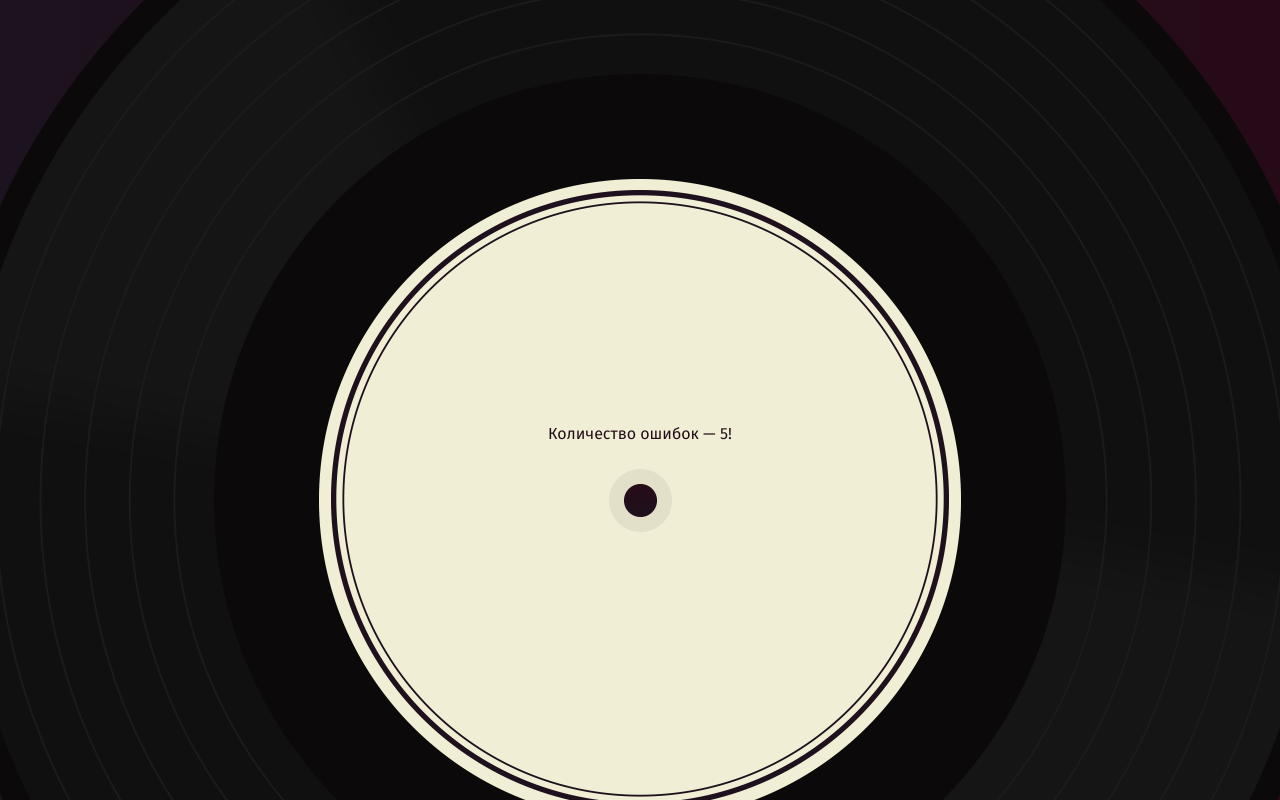
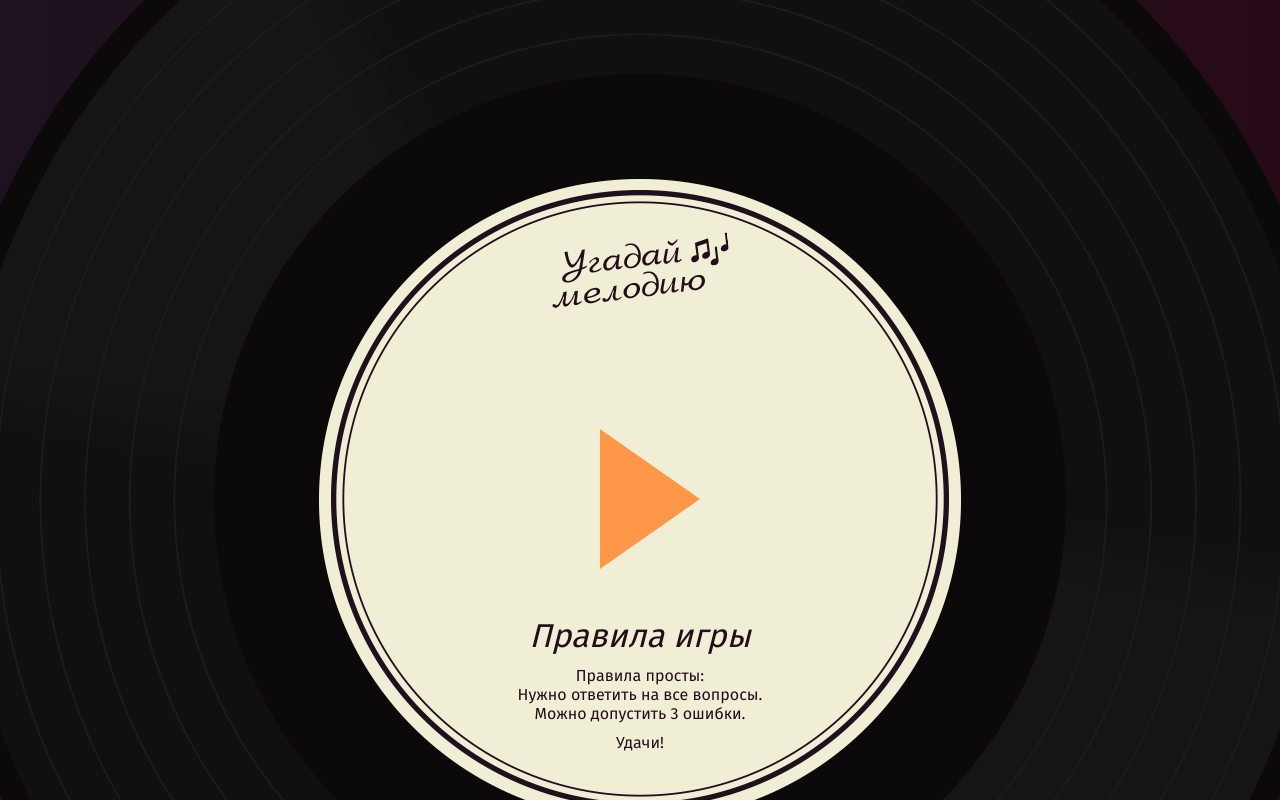
Before and after one commit to turnt/469889-guess-melody-3, a React app: page / in a window 1280 px wide. Shown: the top 800 px of the page. Built offline with nearby package versions, Linux system fonts and the light colour scheme.

Commit message:
Разметка и пропсы

```diff
--- a/src/components/app/app.jsx
+++ b/src/components/app/app.jsx
@@ -2,10 +2,11 @@
 import WelcomeScreen from '../welcome-screen/welcome-screen.jsx';
 
 const App = (props) => {
+  // eslint-disable-next-line react/prop-types
+  const {errorsCount} = props;
+
   return (
-    <div>
-      <WelcomeScreen {...props} />
-    </div>
+    <WelcomeScreen errorsCount={errorsCount} />
   );
 };
 
--- a/src/components/welcome-screen/welcome-screen.jsx
+++ b/src/components/welcome-screen/welcome-screen.jsx
@@ -2,10 +2,24 @@
 
 const WelcomeScreen = (props) => {
   // eslint-disable-next-line react/prop-types
-  const {mistakesCount = 3} = props;
+  const {errorsCount = 3} = props;
 
   return (
-    <p>Количество ошибок — {mistakesCount}!</p>
+    <section className="welcome">
+      <div className="welcome__logo">
+        <img src="img/melody-logo.png" alt="Угадай мелодию" width="186" height="83" />
+      </div>
+      <button className="welcome__button">
+        <span className="visually-hidden">Начать игру</span>
+      </button>
+      <h2 className="welcome__rules-title">Правила игры</h2>
+      <p className="welcome__text">Правила просты:</p>
+      <ul className="welcome__rules-list">
+        <li>Нужно ответить на все вопросы.</li>
+        <li>Можно допустить {errorsCount} ошибки.</li>
+      </ul>
+      <p className="welcome__text">Удачи!</p>
+    </section>
   );
 };
 
--- a/src/index.js
+++ b/src/index.js
@@ -2,7 +2,11 @@
 import ReactDOM from 'react-dom';
 import App from './components/app/app.jsx';
 
+const Setting = {
+  ERRORS_COUNT: 3
+};
+
 ReactDOM.render(
-    <App mistakesCount={5} />,
+    <App errorsCount={Setting.ERRORS_COUNT} />,
     document.getElementById(`root`)
 );
```
